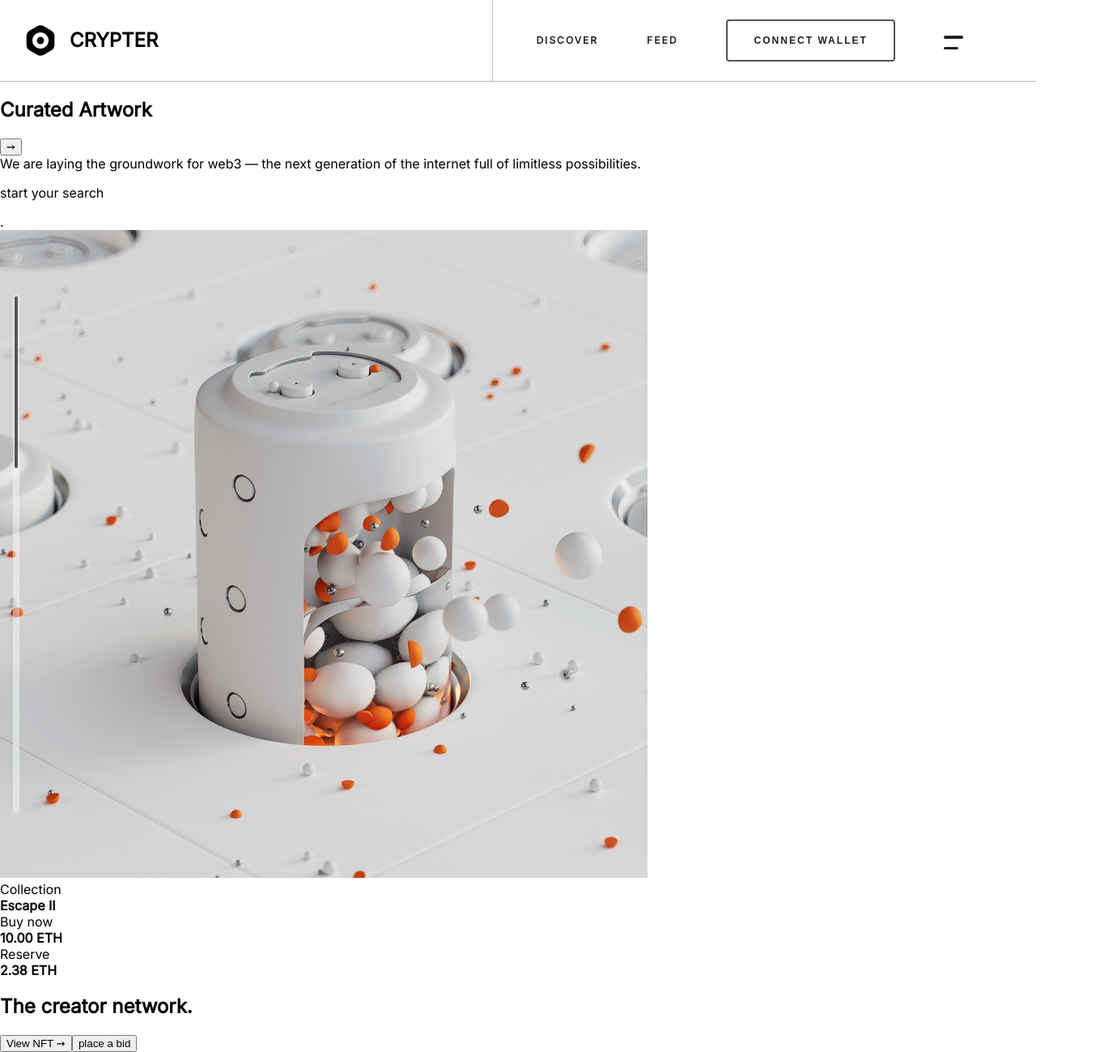
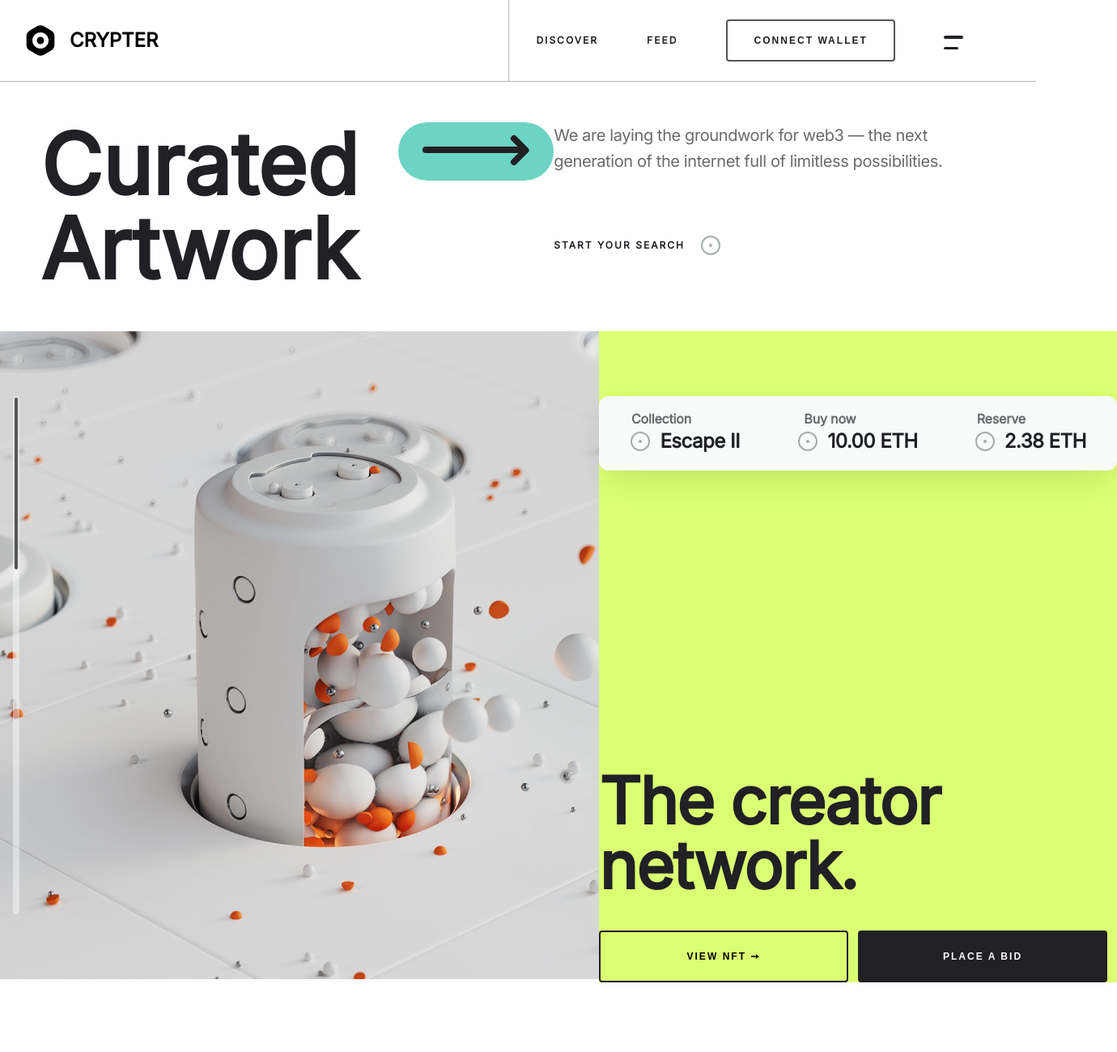
Before and after one commit to www-beka/React_Project, a React (Create React App) app in the folder crypter-app/: page / in a window 1280 px wide. Shown: the whole page at 81% size, 1380 px wide, since content can reach past the window. After the commit the page ends 1213 px from the top, so only its background shows below. Built offline with nearby package versions, Linux system fonts and the light colour scheme.

Commit message:
finshed menu nav

```diff
--- a/crypter-app/src/App.jsx
+++ b/crypter-app/src/App.jsx
@@ -3,7 +3,12 @@ import NavBar from './Components/Home/Menu Nav'
 function App() {
   return (
     <div className="App">
-        <NavBar />
+        <section>
+          <NavBar />
+        </section>
+        <section>
+
+        </section>
     </div>
   );
 }
--- a/crypter-app/src/Components/Home/Menu Nav/Big_NavBar/index.jsx
+++ b/crypter-app/src/Components/Home/Menu Nav/Big_NavBar/index.jsx
@@ -1,51 +1,60 @@
+import '../../../../UI/style.scss'
 import nav_sass from '../sass/nav.scss';
 import left_img from '../../../../assets/images/left_nav.png'
+import next from '../../../../assets/images/next.svg'
+import circle from '../../../../assets/icons/placeholder.svg'
 const createWork = (props) => {
     return(
         <>
-            <div className="nav-create-work">
+            <div className="nav-create-work" style={nav_sass}>
                 <div className="createWork-top">
                     <div className="createWork-top-left">
-                        <h1>Curated Artwork</h1>
-                        <button>&#x2799;</button>
+                        <h1 className='large-text'>Curated Artwork</h1>
+                        <button><img src={next}/></button>
                     </div>
                     <div className="createWork-top-right">
                         <span>We are laying the groundwork for web3 — the next generation of the internet full of limitless possibilities.</span>
                         <div>
                             <p>start your search</p>
-                            <div className="circle">.</div>
+                            <img src={circle} alt="" />
                         </div>
                     </div>
+                </div>
                     <div className="createWork-bottom">
                         <div className="creatework-bottom-left">
-                            <img src={left_img} alt="none" />
+                            <img src={left_img} alt="none"/>
                         </div>
                         <div className="creatework-bottom-right">
                             <div className="balance">
                                 <div className="balance-items">
                                     <span>Collection</span>
-                                    <div></div>
-                                    <b>Escape II</b>
+                                    <div>
+                                        <img src={circle} alt="" />
+                                        <b>Escape II</b>
+                                    </div>
                                 </div>
                                 <div className="balance-items">
                                     <span>Buy now</span>
-                                    <div></div>
-                                    <b>10.00 ETH</b>
+                                    <div>
+                                        <img src={circle} alt="" />
+                                        <b>10.00 ETH</b>
+                                    </div>
                                 </div>
                                 <div className="balance-items">
                                     <span>Reserve</span>
-                                    <div></div>
-                                    <b>2.38 ETH</b>
+                                    <div>
+                                        <img src={circle} alt="" />
+                                        <b>2.38 ETH</b>
+                                    </div>
                                 </div>
                             </div>
                             <div className="creatework-bottom-right-bottom">
                                 <h1>The creator network.</h1>
-                                <button>View NFT &#x2799;</button>
-                                <button>place a bid</button>
+                                <button className="outline-btn">View NFT &#x2799;</button>
+                                <button className='btn'>place a bid</button>
                             </div>
                         </div>
                     </div>
-                </div>
             </div>
         </>
     )
--- a/crypter-app/src/Components/Home/Menu Nav/index.jsx
+++ b/crypter-app/src/Components/Home/Menu Nav/index.jsx
@@ -3,6 +3,7 @@ import nav from './sass/nav.scss'
 import LeftNavBar from './Left_and_right_Bars/LeftNavBar'
 import RightNavBar from './Left_and_right_Bars/RightNavBar'
 import Big_NavBar from './Big_NavBar'
+import '../../../UI/style.scss'
 const NavBar = () => {
     return(
        <>
--- a/crypter-app/src/Components/Home/Menu Nav/sass/nav.scss
+++ b/crypter-app/src/Components/Home/Menu Nav/sass/nav.scss
@@ -0,0 +1,115 @@
+.createWork-top, .createWork-bottom{
+    display: grid;
+    grid-template-columns: 1fr 1fr;
+}
+.createWork-top{
+    margin: 50px;
+    .createWork-top-left{
+        display: grid;
+        grid-template-columns: 1fr 1fr;
+        button{
+            border: none;
+            outline: none;
+            background-color: #6DD3C2;
+            border-radius: 50px;
+            width: 192px;
+            height: 72px;
+            margin-left: 50px;
+        }
+    }
+    .createWork-top-right{
+        div{
+            display: flex;
+            margin-top: 76px;
+        }
+        span{
+            font-style: normal;
+            font-weight: 500;
+            font-size: 20px;
+            line-height: 32px;
+            letter-spacing: -0.02em;
+            color: #686A6C;
+        }
+        p{
+            font-style: normal;
+            font-weight: 800;
+            font-size: 12px;
+            line-height: 24px;
+            letter-spacing: 0.17em;
+            text-transform: uppercase;
+            color: #202025;
+            margin-right: 20px;
+        }
+    }
+}
+.createWork-bottom{
+    display: grid;
+    grid-template-columns: 1fr 1fr;
+    .creatework-bottom-left{
+        width: 740px;
+    }
+    .creatework-bottom-right{
+        background-color: #DBFF73;
+        display: flex;
+        flex-direction: column;
+        justify-content: space-between;
+    }
+    .balance{
+        width: 640px;
+        height: 92px;
+        margin: 80px auto;
+        background: #F7FBFA;
+        box-shadow: 0px 16px 40px -8px rgba(0, 0, 0, 0.12);
+        border-radius: 12px;
+
+        display: grid;
+        grid-template-columns: repeat(3, 1fr);
+        .balance-items{
+            margin: 16px 24px;
+            div{
+                display: flex;
+                justify-content: center;
+                align-items: center;
+                img{
+                    margin-right: 12px;
+                }
+            }
+            span{
+                align-items: center;
+                font-style: normal;
+                font-weight: 700;
+                font-size: 16px;
+                line-height: 24px;
+                letter-spacing: -0.01em;
+                color: #686A6C;
+                display: block;
+                padding-left: 16px;
+            }
+            b{
+                font-style: normal;
+                font-weight: 700;
+                font-size: 24px;
+                line-height: 32px;
+                letter-spacing: -0.02em;
+                color: #202025;
+            }
+        }
+    }
+}
+.creatework-bottom-right-bottom{
+    width: 640px;
+    height: 264px;
+    margin: 0 auto;
+    h1{
+        font-style: normal;
+        font-weight: 800;
+        font-size: 80px;
+        line-height: 80px;
+        letter-spacing: -0.02em;
+        color: #202025;
+    }
+    button{
+        margin-right: 12px;
+        margin-top: 40px;
+    }
+}
--- a/crypter-app/src/UI/style.scss
+++ b/crypter-app/src/UI/style.scss
@@ -4,4 +4,44 @@
     font-size: 104px;
     line-height: 104px;
     color: #202025;
+    display: inline;
 }
+.outline-btn{
+    width: 308px;
+    height: 64px;
+    outline: none;
+    border: 2px solid #202025;
+    border-radius: 4px;
+    background-color: transparent;
+}
+.btn{
+    width: 308px;
+    height: 64px;
+    outline: none;
+    border: none;
+    background: #202025;
+    border-radius: 4px;
+    color: snow;
+}
+.btn, .outline-btn {
+    font-style: normal;
+    font-weight: 800;
+    font-size: 12px;
+    line-height: 24px;
+    letter-spacing: 0.17em;
+    text-transform: uppercase;
+    transition: 0.5s ease;
+}
+.btn:hover{
+    background-color: transparent;
+    border: 2px solid #202025;
+    color: #000;
+}
+.outline-btn:hover{
+    background: #202025;
+    color: snow;
+}
+.container{
+    width: 90%;
+    margin: 0 auto;
+}
--- a/crypter-app/src/index.css
+++ b/crypter-app/src/index.css
@@ -1,5 +1,9 @@
 @import url('https://fonts.googleapis.com/css2?family=Inter&display=swap');
-
+*{
+  margin: 0;
+  padding: 0;
+  box-sizing: border-box;
+}
 body {
   margin: 0;
   font-family: 'Inter';
```
Also changed, not shown: crypter-app/src/assets/icons/placeholder.svg (added), crypter-app/src/assets/images/next.svg (added).
